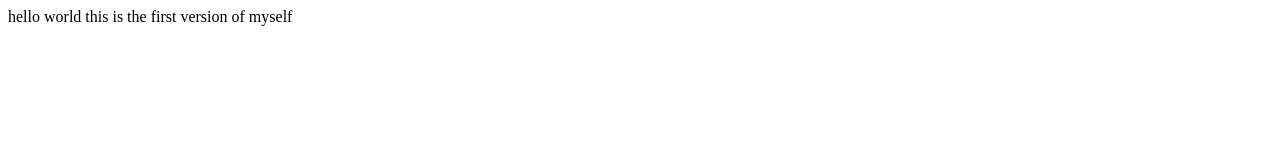
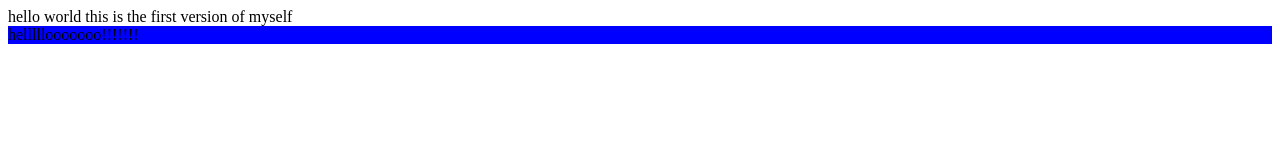
Before and after one commit to TonyDFZhao/class_1, a plain HTML site: page index.html in a window 1280 px wide. Drawn offline with Linux system fonts and the light colour scheme.

Commit message:
something else

```diff
--- a/index.html
+++ b/index.html
@@ -7,5 +7,8 @@
 </head>
 <body>
     hello world this is the first version of myself
+    <div style="background-color: blue;">
+    helllllooooooo!!!!!!!
+    </div>
 </body>
 </html>
```
